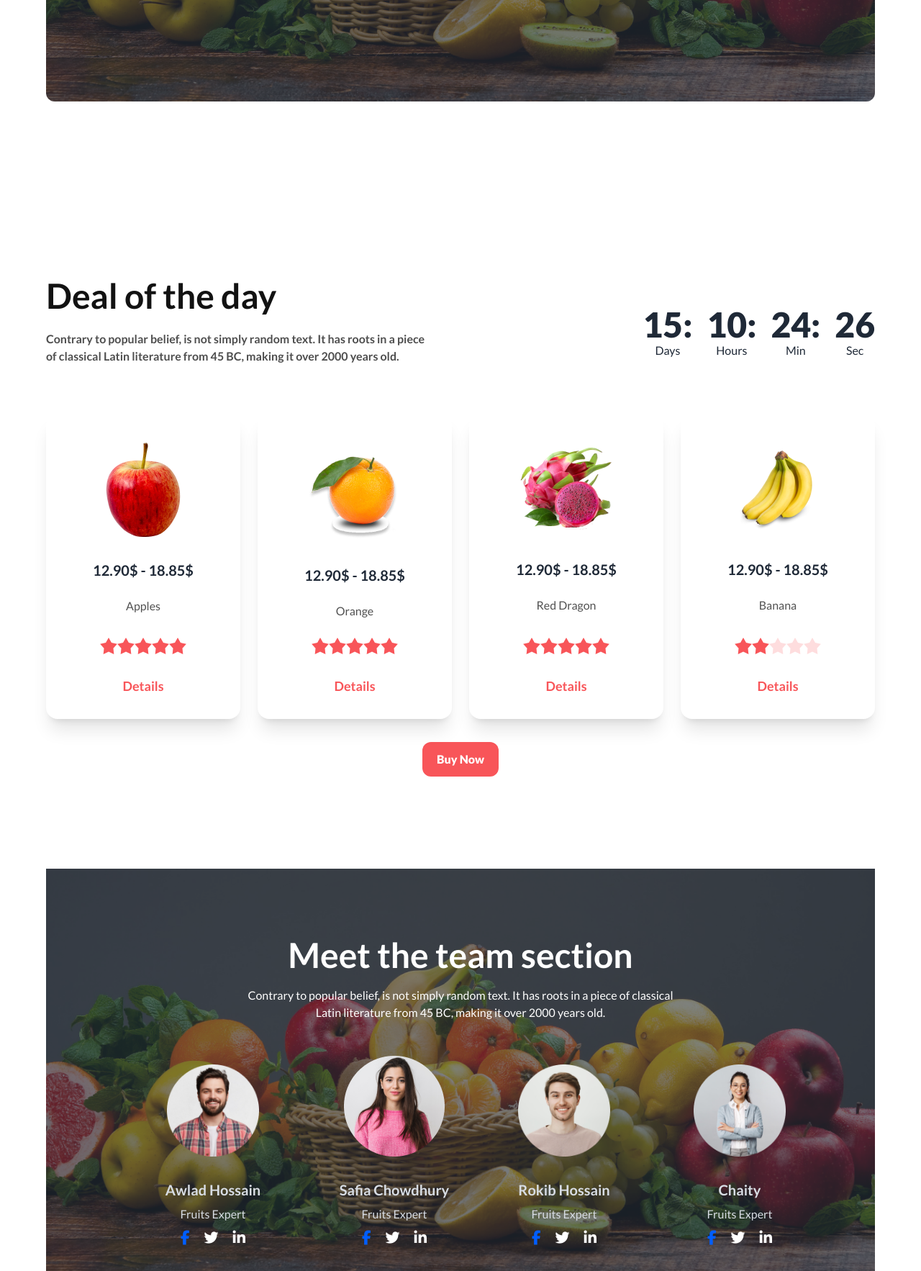
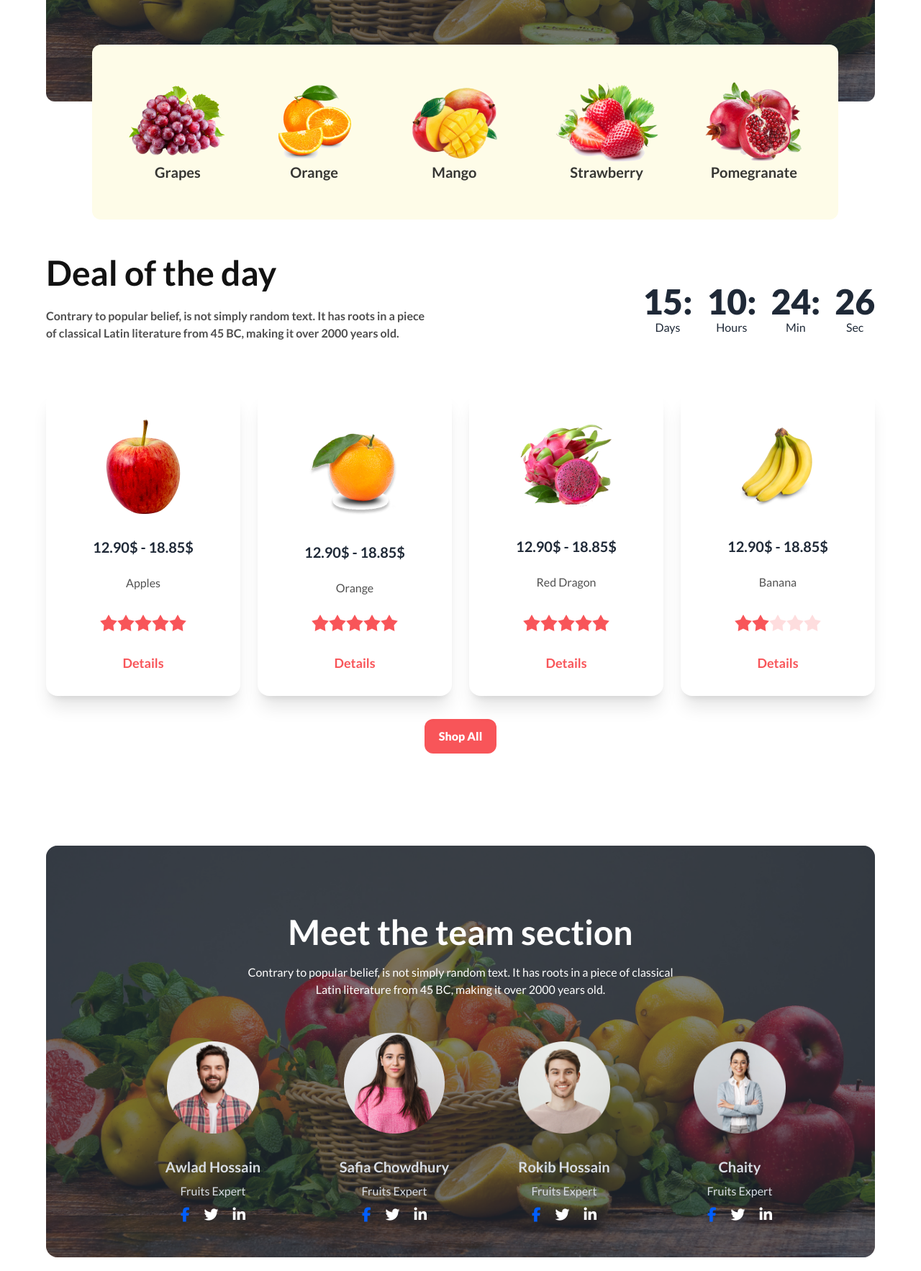
Before and after one commit to Alamin-22/assignment-3-new, a plain HTML site: page index.html in a window 1280 px wide. Shown: the part 651-2417 px from the top of the page at 72% size. Drawn offline with nearby package versions, Linux system fonts and the light colour scheme; grey boxes are pictures that could not be loaded.

Commit message:
project completed

```diff
--- a/index.html
+++ b/index.html
@@ -84,7 +84,7 @@
             </div>
         </nav>
         <!-- banner section -->
-        <section class="mt-12">
+        <section class=" relative mt-12">
             <div class="carousel w-full rounded-xl  ">
                 <!-- slider 1 -->
                 <div id="slide1" class="carousel-item relative w-full">
@@ -94,7 +94,7 @@
                             <div class="max-w-2xl">
                                 <h1 class="mb-5 text-4xl md:text-6xl lg:text-7xl text-[#FFFFFF] font-bold">Exotic tastes
                                     at your doorstep</h1>
-                                <p class="mb-5 font-semibold text-sm md:text-xl text-[#FFFFFF] ">We supply highly
+                                <p class="mb-5 font-semibold text-xs md:text-xl text-[#FFFFFF] ">We supply highly
                                     quality organic products</p>
                                 <button
                                     class="px-8 py-5 rounded-xl active:bg-[#dd5e64d8] hover:text-gray-700 border-none text-[#FFFFFF] text-xl font-bold bg-[#F85559]">Shop
@@ -171,11 +171,34 @@
                     </div>
                 </div>
             </div>
+            <div class="absolute md:left-9 lg:left-16 top-[86%] invisible md:visible w-0  md:w-[90%] lg:w-[90%] lg:h-[40%]  flex items-center justify-around p-4 rounded-xl bg-yellow-50">
+                <div class="text-center">
+                    <img src="./images/fruit1.png" alt="">
+                     <p class="text-xl text-[#121212d8] font-semibold">Grapes</p>
+                </div>
+                <div class="text-center">
+                    <img src="./images/fruit2.png" alt="">
+                     <p class="text-xl text-[#121212d8] font-semibold">Orange</p>
+                </div>
+                <div class="text-center">
+                    <img src="./images/fruit3.png" alt="">
+                     <p class="text-xl text-[#121212d8] font-semibold">Mango</p>
+                </div>
+                <div class="text-center">
+                    <img src="./images/fruit4.png" alt="">
+                     <p class="text-xl text-[#121212d8] font-semibold">Strawberry</p>
+                </div>
+                <div class="text-center">
+                    <img src="./images/fruit5.png" alt="">
+                     <p class="text-xl text-[#121212d8] font-semibold">Pomegranate</p>
+                </div>
+
+            </div>
         </section>
     </header>
-    <main class="max-w-[90%] mx-auto">
+    <main class="max-w-[90%]  mx-auto">
         <!-- deal of the day section -->
-        <section class="mt-60">
+        <section class=" mt-6 md:mt-32 lg:mt-52">
             <div class="flex flex-col lg:flex-row justify-between items-center">
                 <div class=" text-center lg:text-left">
                     <h1 class="text-3xl md:text-5xl font-bold text-[#121212] mb-6">Deal of the day</h1>
@@ -403,15 +426,14 @@
             </div>
             <div class="text-center mt-8">
                 <button
-                    class="px-5 py-3 text-[#FFF] hover:text-[#252323] active:bg-[#f85558c0] font-extrabold bg-[#F85559] rounded-xl ">Buy
-                    Now
+                    class="px-5 py-3 text-[#FFF] hover:text-[#252323] active:bg-[#f85558c0] font-extrabold bg-[#F85559] rounded-xl ">Shop All
                 </button>
             </div>
         </section>
         <!-- meet my section -->
-        <section class="mt-32 ">
-            <div class="hero min-h-[70vh]" style="background-image: url(./images/banner1.png);">
-                <div class="hero-overlay  bg-opacity-60"></div>
+        <section class=" mt-6 md:mt-16 lg:mt-32 ">
+            <div class="hero min-h-[70vh] rounded-2xl " style="background-image: url(./images/banner1.png);">
+                <div class="hero-overlay rounded-2xl bg-opacity-60"></div>
                 <div class="hero-content text-center text-neutral-content">
                     <div class="max-w-4xl">
                         <h1 class="mb-5 mt-20 text-3xl md:text-5xl  text-[#FFFFFF] font-bold">Meet the team section</h1>
@@ -497,7 +519,7 @@
             </div>
         </section>
         <!-- Why chose us -->
-        <section class="mt-32">
+        <section class="mt-6 md:mt-10 lg:mt-32 mb-9">
             <!-- Why chose us heading container -->
             <div class="text-center">
                 <h1 class="text-3xl md:text-5xl font-bold text-[#121212] mb-6">Why Choose Us</h1>
@@ -610,7 +632,6 @@
                 </div>
             </div>
         </section>
-        <section class="mt-48"></section>
     </main>
     <!-- footer  -->
     <footer class="bg-[#121212]">
```
